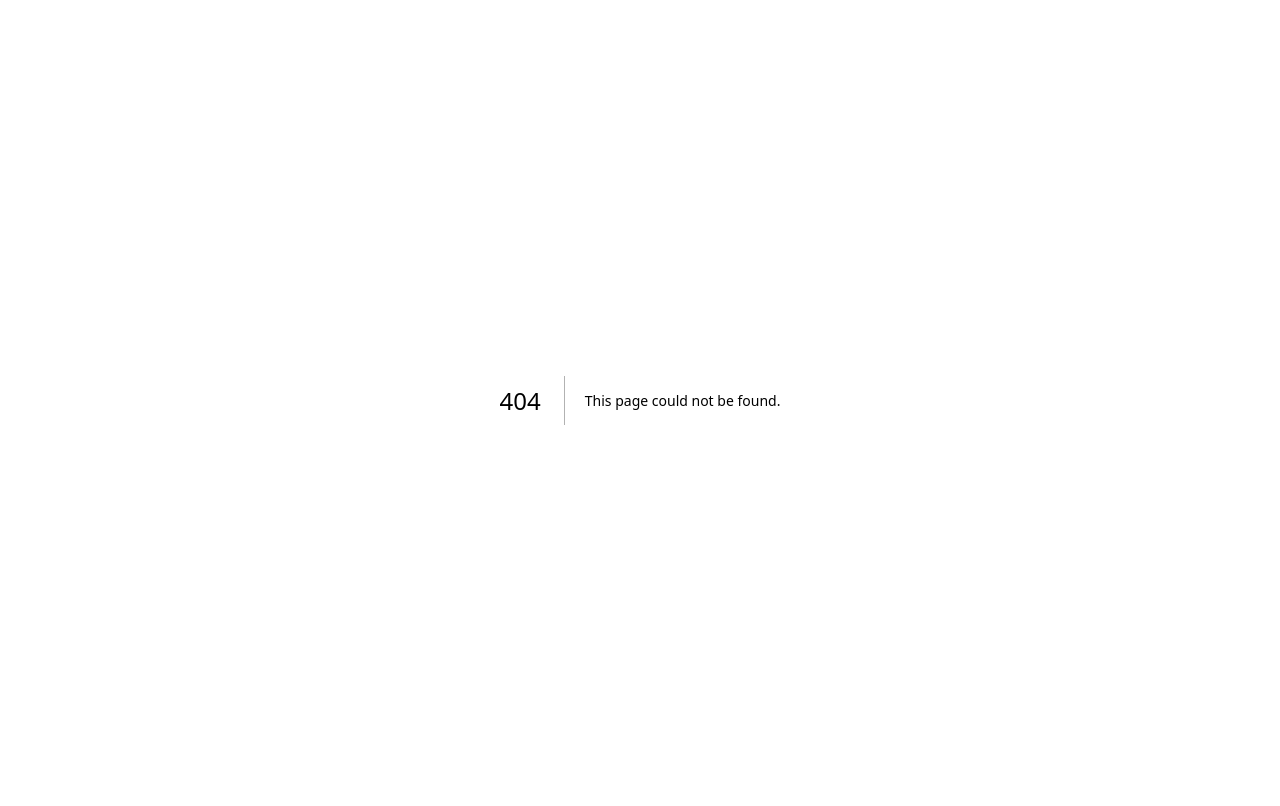
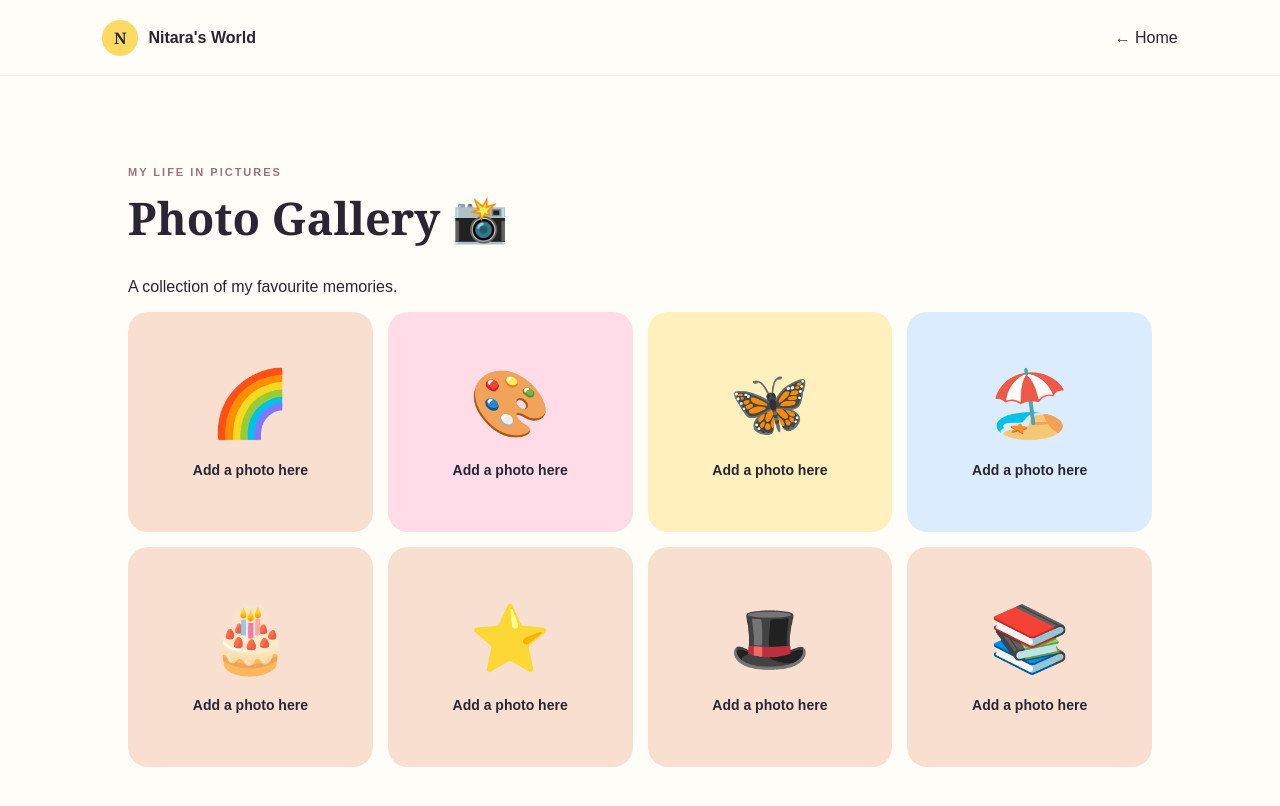
Before and after one commit to SwethaKochar/nitaras-world, a Next.js app: page /gallery in a window 1280 px wide. Before the commit this address had no page. Shown: the top 806 px of the page. Built offline with nearby package versions, Linux system fonts and the light colour scheme.

Commit message:
Add gallery page

```diff
--- /dev/null
+++ b/app/gallery/page.tsx
@@ -0,0 +1,3 @@
+import Link from "next/link";
+const items=["🌈","🎨","🦋","🏖️","🎂","⭐","🎩","📚"];
+export default function Page(){return <main><nav><Link className="logo" href="/"><span>N</span>Nitara&apos;s World</Link><Link href="/">← Home</Link></nav><section className="section"><div className="eyebrow">MY LIFE IN PICTURES</div><h2>Photo Gallery 📸</h2><p>A collection of my favourite memories.</p><div className="photos">{items.map((x,i)=><div key={i}>{x}<b>Add a photo here</b></div>)}</div></section></main>}
```
